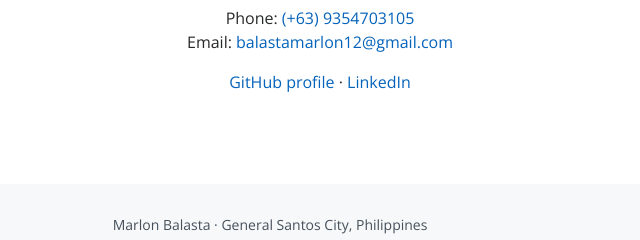
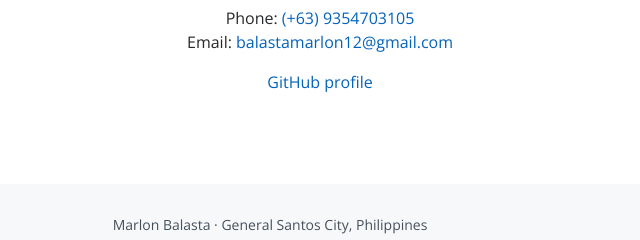
Before and after one commit to Balastamarlon/Resume-, a plain HTML site: page index.html in a window 1280 px wide. Shown: the part 2112-2352 px from the top of the page, 370-1010 px from the left. Drawn offline with nearby package versions, Linux system fonts and the light colour scheme; a web font is replaced by a local one.

Commit message:
Remove LinkedIn from portfolio contact links

```diff
--- a/index.html
+++ b/index.html
@@ -90,7 +90,7 @@
         <p>I’m based in General Santos City and open to remote junior web development roles.</p>
         <p class="mt-3">Phone: <a href="tel:+639354703105">(+63) 9354703105</a></p>
         <p>Email: <a href="mailto:balastamarlon12@gmail.com">balastamarlon12@gmail.com</a></p>
-        <p class="mt-3"><a href="https://github.com/Balastamarlon">GitHub profile</a> · <a href="https://www.linkedin.com/in/marlon-balasta-3a6a91162">LinkedIn</a></p>
+        <p class="mt-3"><a href="https://github.com/Balastamarlon">GitHub profile</a></p>
       </div>
     </section>
   </main>
```
